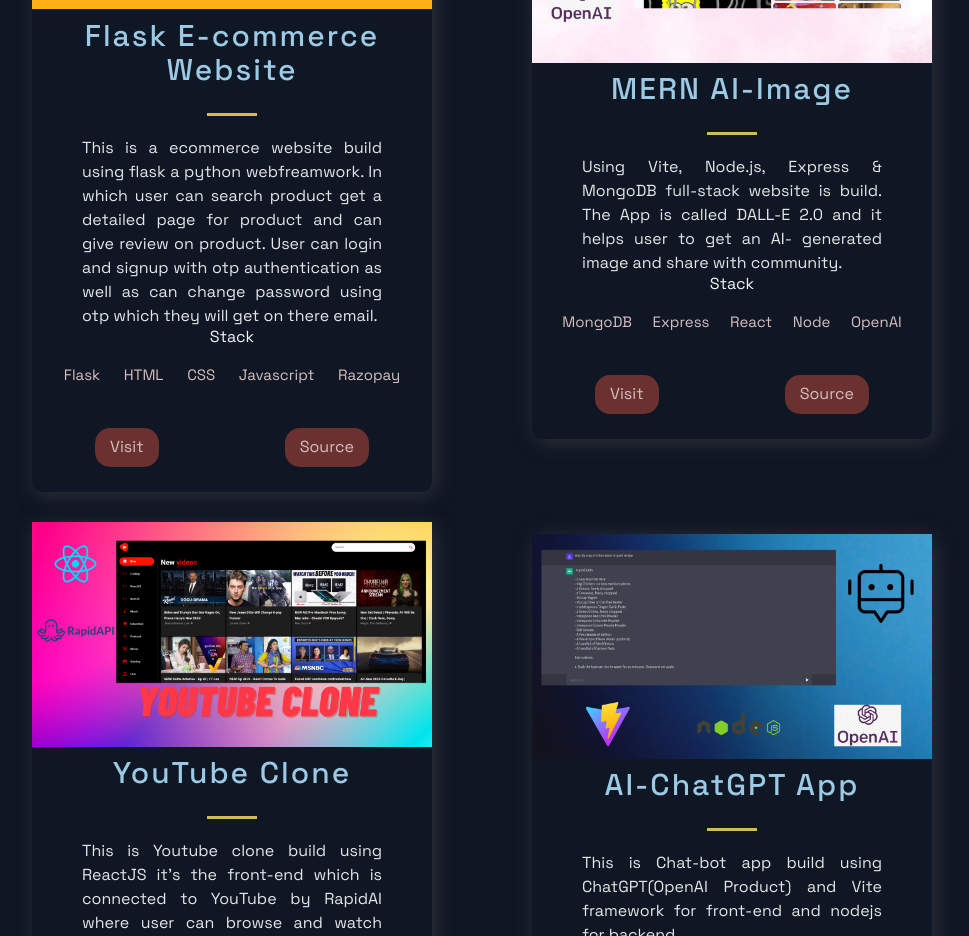
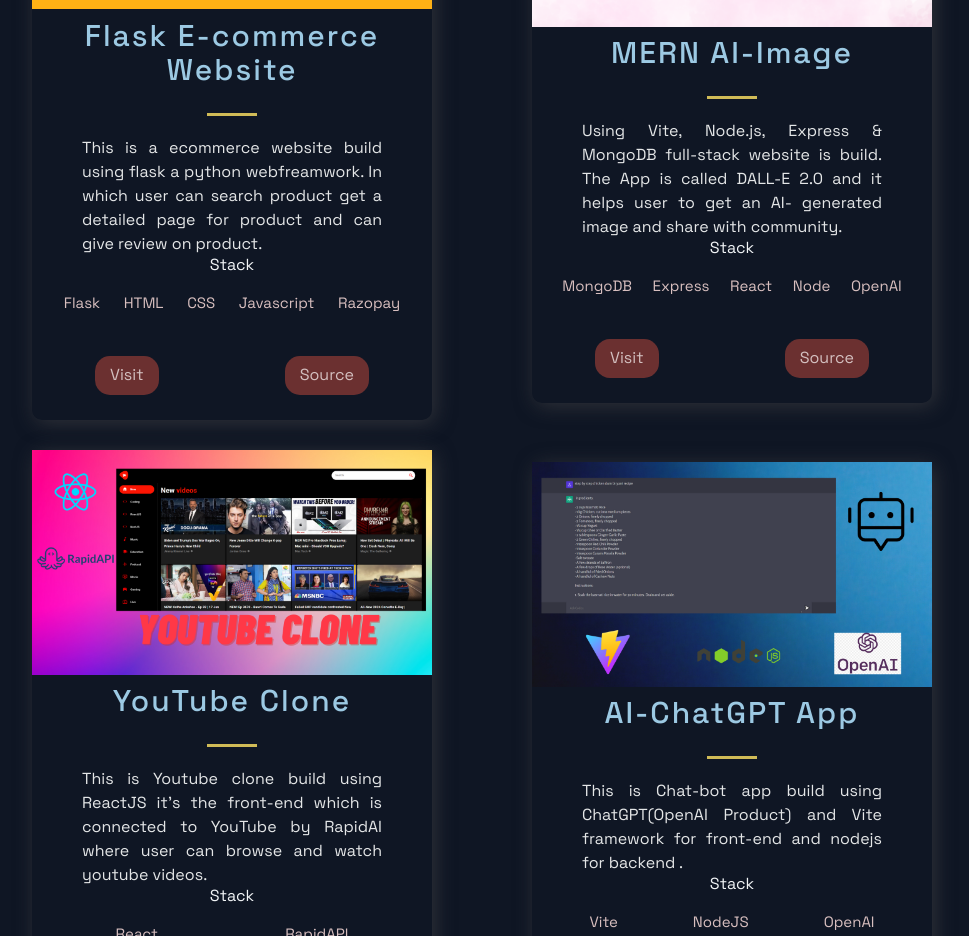
Before and after one commit to shivvvuu/NextJS, a Next.js app: page / in a window 1280 px wide. Shown: the part 1060-1996 px from the top of the page, without its empty margins (158-1127 px from the left). Built offline with nearby package versions, Linux system fonts and the light colour scheme.

Commit message:
Update constants.js

```diff
--- a/src/constants/constants.js
+++ b/src/constants/constants.js
@@ -1,7 +1,7 @@
 export const projects = [
   {
     title: 'Flask E-commerce Website',
-    description: "This is a ecommerce website build using flask a python webfreamwork. In which user can search product get a detailed page for product and can give review on product. User can login and signup with otp authentication as well as can change password using otp which they will get on there email.",
+    description: "This is a ecommerce website build using flask a python webfreamwork. In which user can search product get a detailed page for product and can give review on product.",
     image:'/images/7.png',
     alt:'flask-ecommerce',
     tags:['Flask','HTML', 'CSS', 'Javascript', 'Razopay'],
```
